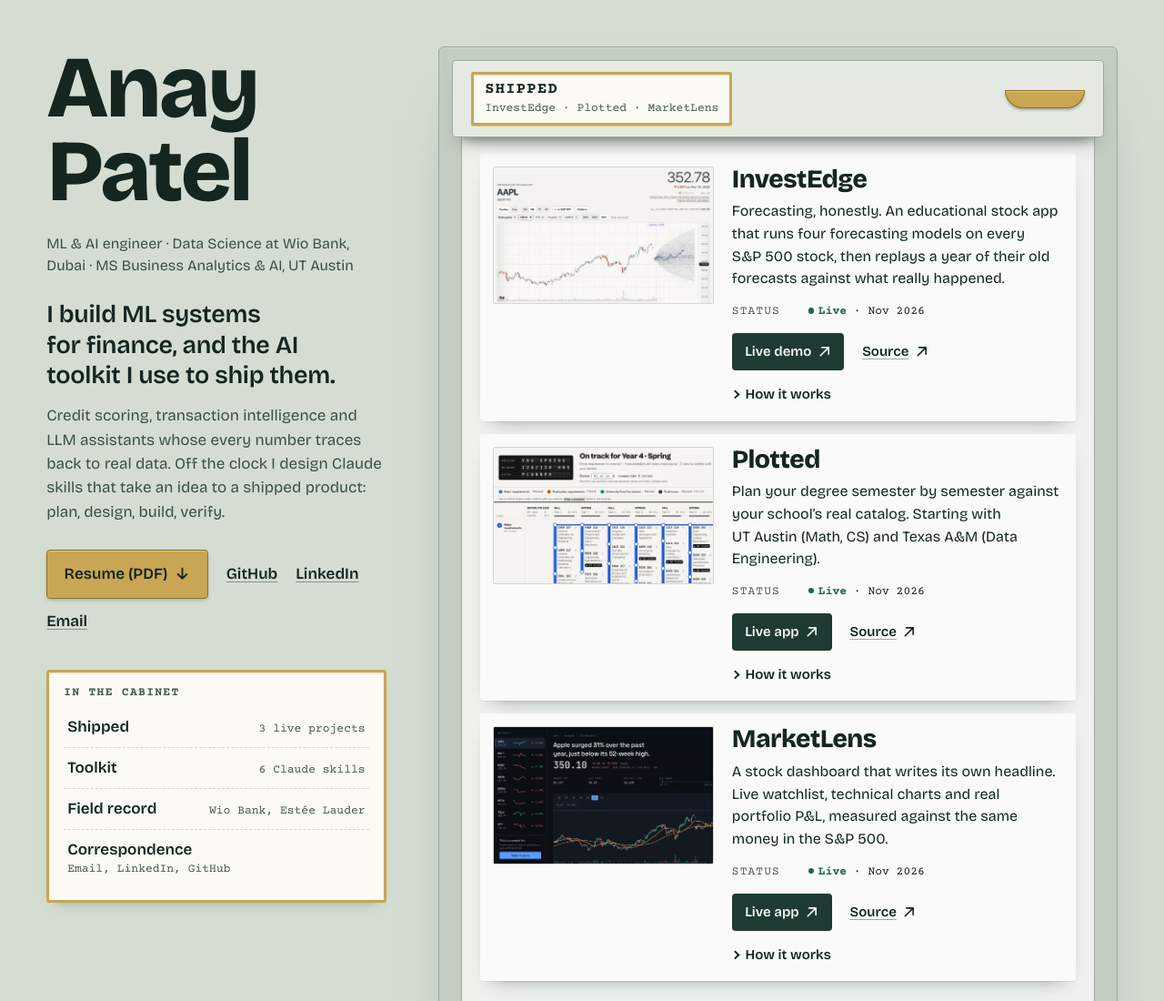
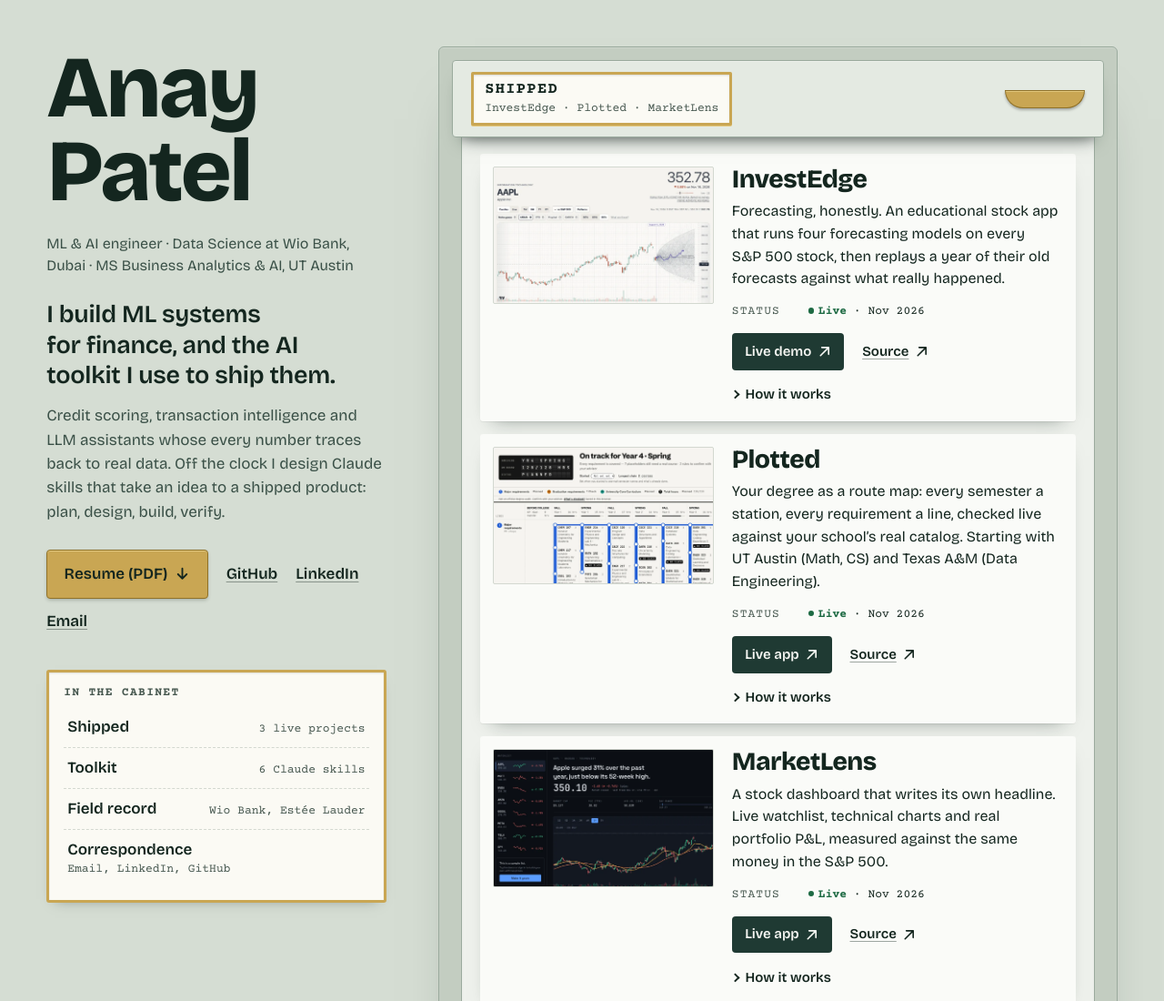
Before and after one commit to AnayPatel-P/anaypatel-p.github.io, a plain HTML site: page index.html in a window 1280 px wide. Shown: the top 1100 px of the page at 91% size. Drawn offline with Linux system fonts and the light colour scheme.

Commit message:
Use Plotted's route-map pitch on its project card
Co-Authored-By: Claude Opus 5.5 <noreply@anthropic.com>

```diff
--- a/index.html
+++ b/index.html
@@ -108,7 +108,7 @@
             </figure>
             <div class="spec-body">
               <h3>Plotted</h3>
-              <p class="summary">Plan your degree semester by semester against your school’s real catalog. Starting with UT&nbsp;Austin (Math, CS) and Texas&nbsp;A&amp;M (Data Engineering).</p>
+              <p class="summary">Your degree as a route map: every semester a station, every requirement a line, checked live against your school’s real catalog. Starting with UT&nbsp;Austin (Math, CS) and Texas&nbsp;A&amp;M (Data Engineering).</p>
               <dl class="data">
                 <div><dt>Status</dt><dd><span class="live">Live</span> · Nov 2026</dd></div>
               </dl>
```
Also changed, not shown: 1 other file.
